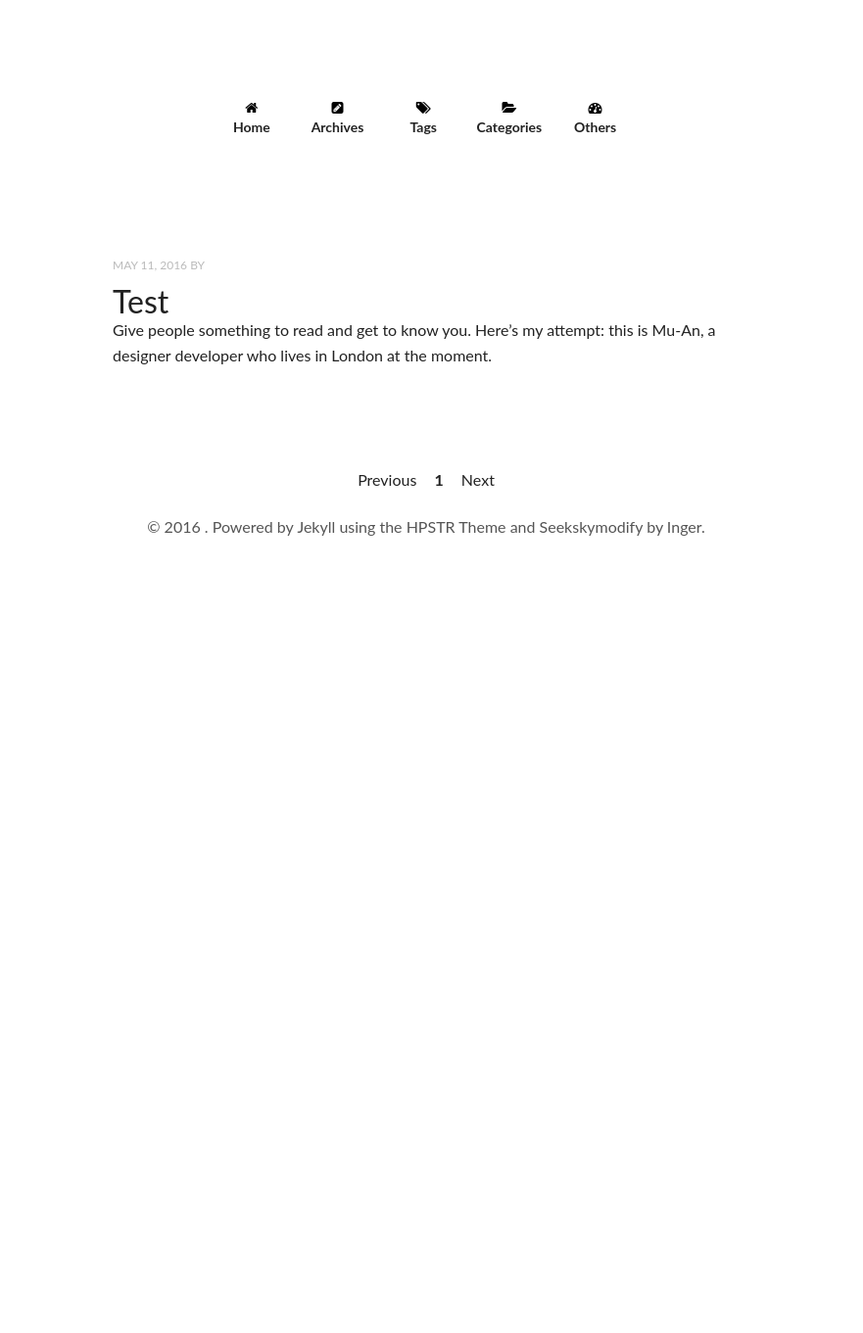
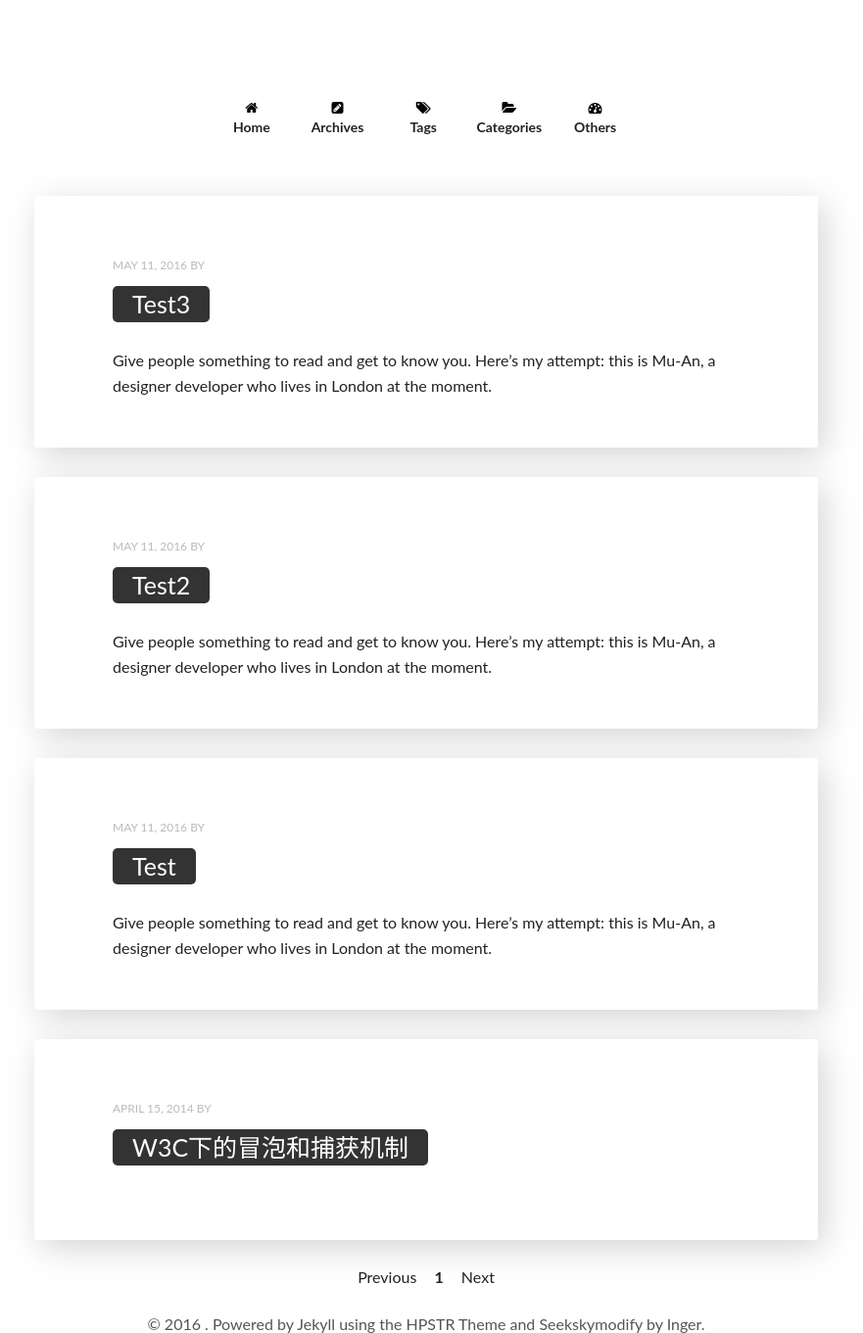
Before and after one commit to hy-inger/hy-inger.github.io, a Jekyll site: the page built from index.html, in a window 1280 px wide and 1361 px high. Shown: the whole window at 98% size, without its empty margins (205-1086 px from the left). Built offline with Jekyll 4.4.1, drawn with Linux system fonts in a browser that asks for light colours; nearby versions of some CDN libraries; library files that are not in the unit come from our copies; the list of posts is cut into pages by our own code.

Commit message:
基本完成首页主题.

```diff
--- a/_config.yml
+++ b/_config.yml
@@ -4,8 +4,10 @@ baseurl: ''
 
 url: "http://localhost:4000"
 
-paginate: 10
+paginate: 5
 gems: [jekyll-paginate]
 
 
 highlighter: rouge
+
+excerpt_separator: "\n"
--- a/_includes/scripts.html
+++ b/_includes/scripts.html
@@ -1,7 +1,7 @@
 
 <script src="{{ site.url }}/assets/js/vendor/jquery-1.12.0.min.js"></script>
 <script src="{{ site.url }}/assets/js/scripts.min.js"></script>
-
+<script src="{{ site.url }}/assets/js/index.js"></script>
 
 
 {% if page.comments %}{% include disqus_comments.html %}{% endif %}
--- /dev/null
+++ b/_posts/2016-5-11-test2.html
@@ -0,0 +1,6 @@
+---
+title: Test2
+layout: post
+---
+
+<p>Give people something to read and get to know you. Here’s my attempt: this is Mu-An, a designer developer who lives in London at the moment.</p>
--- /dev/null
+++ b/_posts/2016-5-11-test3.html
@@ -0,0 +1,8 @@
+---
+title: Test3
+layout: post
+---
+
+<p>Give people something to read and get to know you. Here’s my attempt: this is Mu-An, a designer developer who lives in London at the moment.</p>
+
+<p>test excerpt_separator.</p>
--- a/assets/css/main.css
+++ b/assets/css/main.css
@@ -180,31 +180,12 @@ h1 {
 a {
   text-decoration: none;
   color: #222222;
-  position: relative;
-}
-a::before {
-  content: "";
-  position: absolute;
-  width: 100%;
-  height: 2px;
-  bottom: 0;
-  left: 0;
-  background-color: #000;
-  visibility: hidden;
-  transform: scaleX(0);
-  transition-duration: 0.2s;
-  transition-timing-function: ease-in-out;
-  transition-delay: 0s;
 }
 /* line 22, ../sass/typography.scss */
 a:visited {
   color: #555555;
 }
-/* line 25, ../sass/typography.scss */
-a:hover::before{
-  visibility: visible;
-  transform: scaleX(1);
-}
+
 /* line 28, ../sass/typography.scss */
 a:focus {
   outline: thin dotted;
@@ -1148,53 +1129,7 @@ svg:not(:root) {
   animation-name: bounceInDown;
 }
 
-@-webkit-keyframes drop {
-  /* line 449, ../sass/elements.scss */
-  0% {
-    -webkit-transform: translateY(-500px);
-  }
-
-  /* line 452, ../sass/elements.scss */
-  100% {
-    -webkit-transform: translateY(0);
-  }
-}
-
-@-moz-keyframes drop {
-  /* line 457, ../sass/elements.scss */
-  0% {
-    -moz-transform: translateY(-500px);
-  }
-
-  /* line 460, ../sass/elements.scss */
-  100% {
-    -moz-transform: translateY(0);
-  }
-}
-
-@-o-keyframes drop {
-  /* line 465, ../sass/elements.scss */
-  0% {
-    -o-transform: translateY(-500px);
-  }
-
-  /* line 468, ../sass/elements.scss */
-  100% {
-    -o-transform: translateY(0);
-  }
-}
-
-@keyframes drop {
-  /* line 473, ../sass/elements.scss */
-  0% {
-    transform: translateY(-500px);
-  }
-
-  /* line 476, ../sass/elements.scss */
-  100% {
-    transform: translateY(0);
-  }
-}
+
 
 /* line 480, ../sass/elements.scss */
 .drop {
@@ -1204,13 +1139,46 @@ svg:not(:root) {
   animation-name: drop;
 }
 
+
+@-webkit-keyframes MenuAnimIn {
+  0% {
+        transform: translateY(50px);
+        opacity: 0;
+  }
+  100% {
+    transform: translateY(100px);
+    opacity: 1;
+  }
+}
+
+@-moz-keyframes MenuAnimIn {
+  0% {
+        transform: translateY(50px);
+        opacity: 0;
+  }
+  100% {
+    transform: translateY(100px);
+    opacity: 1;
+  }
+}
+
+@keyframes MenuAnimIn {
+  0% {
+        transform: translateY(50px);
+        opacity: 0;
+  }
+  100% {
+    transform: translateY(100px);
+    opacity: 1;
+  }
+}
 /* line 1, ../sass/dl-menu.scss */
 @media only screen and (min-width: 48em) {
   /* line 1, ../sass/dl-menu.scss */
   .dl-menuwrapper {
     position: fixed;
     width:100%;
-   top:100px;
+    opacity: 0;
     -webkit-animation: MenuAnimIn 0.5s linear;
     -moz-animation: MenuAnimIn 0.5s linear;
     animation: MenuAnimIn 0.5s linear;
@@ -1225,21 +1193,7 @@ svg:not(:root) {
   -moz-transform-style: preserve-3d;
   transform-style: preserve-3d;
 }
-/* line 42, ../sass/dl-menu.scss */
-.dl-menuwrapper button:after {
-  content: '';
-  position: absolute;
-  width: 68%;
-  height: 5px;
-  background: white;
-  top: 10px;
-  left: 16%;
-  box-shadow: 0 10px 0 white, 0 20px 0 white;
-}
-/* line 54, ../sass/dl-menu.scss */
-.dl-menuwrapper button.dl-active {
-  display: none;
-}
+
 /* line 64, ../sass/dl-menu.scss */
 .dl-menuwrapper li {
   position: relative;
@@ -1262,11 +1216,23 @@ svg:not(:root) {
   color: fade(white, 80);
 }
 /* line 76, ../sass/dl-menu.scss */
-.dl-menuwrapper li p a {
-  display: inline;
-  padding: 0;
-  font-size: 12px;
-  font-size: 0.75rem;
+.dl-menuwrapper li a::before {
+  content: "";
+  position: absolute;
+  width: 100%;
+  height: 2px;
+  bottom: 0;
+  left: 0;
+  background-color: #000;
+  visibility: hidden;
+  transform: scaleX(0);
+  transition-duration: 0.2s;
+  transition-timing-function: ease-in-out;
+  transition-delay: 0s;
+}
+.dl-menuwrapper li a:hover::before{
+  visibility: visible;
+  transform: scaleX(1);
 }
 /* line 82, ../sass/dl-menu.scss */
 .dl-menuwrapper li i {
@@ -1334,38 +1300,7 @@ svg:not(:root) {
   display: block;
 }
 
-@-webkit-keyframes MenuAnimIn {
-  0% {
-        top:50px;
-        opacity: 0;
-  }
-  100% {
-    top:100px;
-    opacity: 1;
-  }
-}
-
-@-moz-keyframes MenuAnimIn {
-  0% {
-        top:50px;
-        opacity: 0;
-  }
-  100% {
-    top:100px;
-    opacity: 1;
-  }
-}
-
-@keyframes MenuAnimIn {
-  0% {
-        top:50px;
-        opacity: 0;
-  }
-  100% {
-    top:100px;
-    opacity: 1;
-  }
-}
+
 
 /* line 242, ../sass/dl-menu.scss */
 .dl-menuwrapper > .dl-submenu.dl-animate-in {
@@ -1544,8 +1479,7 @@ svg:not(:root) {
   font-size: 16px;
   font-size: 1rem;
   line-height: 1.625;
-  margin-bottom: 26px;
-  margin-bottom: 1.625rem;
+  margin-top: 26px;
 }
 /* line 18, ../sass/page.scss */
 .entry-content p > a,
@@ -1673,63 +1607,60 @@ svg:not(:root) {
   }
 }
 
-/* line 103, ../sass/page.scss */
-.entry-image {
-  position: relative;
-  width: auto;
-  height: 100%;
-  max-height: 440px;
-}
-/* line 108, ../sass/page.scss */
-.entry-image:after {
-  content: '';
-  position: absolute;
-  top: 0;
-  left: 0;
-  width: 100%;
-  height: 100%;
-  background-color: fade(#222222, 30);
-}
-/* line 117, ../sass/page.scss */
-.entry-image img {
-  width: 100%;
-}
-
-/* line 121, ../sass/page.scss */
-.image-credit {
-  position: absolute;
-  bottom: 0;
-  right: 0;
-  padding: 10px 15px;
-  color: white;
-  background-color: fade(#222222, 50);
-  font-size: 12px;
-  font-size: 0.75rem;
-  text-align: right;
-  -webkit-border-top-right-radius: 3px;
-  -webkit-border-bottom-right-radius: 0;
-  -webkit-border-bottom-left-radius: 0;
-  -webkit-border-top-left-radius: 3px;
-  -moz-border-radius-topright: 3px;
-  -moz-border-radius-bottomright: 0;
-  -moz-border-radius-bottomleft: 0;
-  -moz-border-radius-topleft: 3px;
-  border-top-right-radius: 3px;
-  border-bottom-right-radius: 0;
-  border-bottom-left-radius: 0;
-  border-top-left-radius: 3px;
-  -webkit-background-clip: padding-box;
-  -moz-background-clip: padding;
-  background-clip: padding-box;
-  z-index: 10;
-}
-/* line 132, ../sass/page.scss */
-.image-credit a {
-  color: white;
-  text-decoration: none;
-}
-
-/* line 140, ../sass/page.scss */
+@-webkit-keyframes drop {
+  0% {
+    -webkit-transform: translateY(-50px);
+    opacity: 0;
+  }
+  100% {
+    -webkit-transform: translateY(0);
+    opacity: 1;
+  }
+}
+
+@-moz-keyframes drop {
+  /* line 457, ../sass/elements.scss */
+  0% {
+    -moz-transform: translateY(-50px);
+  }
+
+  /* line 460, ../sass/elements.scss */
+  100% {
+    -moz-transform: translateY(0);
+  }
+}
+
+@-o-keyframes drop {
+  /* line 465, ../sass/elements.scss */
+  0% {
+    -o-transform: translateY(-50px);
+  }
+
+  /* line 468, ../sass/elements.scss */
+  100% {
+    -o-transform: translateY(0);
+  }
+}
+
+@keyframes drop {
+  0% {
+    transform: translateY(-50px);
+    opacity: 0;
+  }
+  100% {
+    transform: translateY(0);
+    opacity: 1;
+  }
+}
+.hentry{
+    box-shadow: 6px 8px 35px 0px #D6D4D4;
+    margin-bottom: 30px;
+    opacity: 0;
+    -webkit-animation: drop 0.5s ease 500ms;
+    -moz-animation: drop 0.5s ease 500ms;
+    -o-animation: drop 0.5s ease 500ms;
+    animation-name: drop 0.5s ease 500ms;
+}
 .entry-meta {
   font-size: 12px;
   font-size: 0.75rem;
@@ -1778,6 +1709,39 @@ svg:not(:root) {
   -moz-box-shadow: 0 0 1px fade(#222222, 20);
   box-shadow: 0 0 1px fade(#222222, 20);
 }
+.entry-title a.title{
+    color:#fff;
+    background: #333;
+    display: inline-block;
+    padding:6px 20px;
+    font-size: 25px;
+    border-radius: 5px;
+    position: relative;
+}
+.entry-title a.title:before {
+  pointer-events: none;
+  position: absolute;
+  content: '';
+  height: 0;
+  width: 0;
+  top: 0;
+  right: 0;
+  background: white;
+  /* IE9 */
+  background: linear-gradient(225deg, white 45%, #D6D3D3  50%, #fff 56%, white 80%);
+  box-shadow: -1px 1px 1px rgba(0, 0, 0, 0.4);
+  -webkit-transition-duration: 0.5s;
+  transition-duration: 0.5s;
+  -webkit-transition-property: width, height;
+  transition-property: width, height;
+
+}
+.entry-title a.title:hover:before, .entry-title a.title:focus:before, .entry-title a.title:active:before {
+  width: 20px;
+  height: 20px;
+}
+
+
 
 /* line 175, ../sass/page.scss */
 #post .entry-content,
@@ -2018,7 +1982,6 @@ svg:not(:root) {
   -webkit-border-radius: 3px;
   -moz-border-radius: 3px;
   border-radius: 3px;
-  margin-bottom: 20px;
   padding: 25px 15px;
 }
 @media only screen and (min-width: 48em) {
@@ -2030,7 +1993,6 @@ svg:not(:root) {
 @media only screen and (min-width: 62.5em) {
   /* line 327, ../sass/page.scss */
   #post-index article {
-    margin-bottom: 30px;
     padding: 50px 80px;
   }
 }
--- /dev/null
+++ b/assets/js/index.js
@@ -0,0 +1,11 @@
+$(document).ready(function(){
+    $('.hentry').on('webkitAnimationEnd',function(){
+        $(this).css('opacity','1');
+    })
+    $('.dl-menuwrapper').on('webkitAnimationEnd',function(){
+        $(this).css({
+            top:'100px',
+            opacity:'1',
+        });
+    })
+})
--- a/index.html
+++ b/index.html
@@ -5,7 +5,7 @@ tags: [Jekyll, theme, themes, responsive, blog, modern]
 ---
 
 {% for post in paginator.posts %}
-<article class="hentry">
+<article class="hentry">{{post.index}}
   <header>
     <div class="entry-meta">
         <span class="entry-date date published updated">
@@ -25,13 +25,13 @@ tags: [Jekyll, theme, themes, responsive, blog, modern]
         {% endif %}
     </div><!-- /.entry-meta -->
     {% if post.link %}
-      <h1 class="entry-title"><a href="{{ site.url }}{{ post.url }}" rel="bookmark" title="{{ post.title }}"><i class="icon-double-angle-right"></i></a> <a href="{{ post.link }}">{{ post.title }}</a></h1>
+      <h1 class="entry-title"><a href="{{ site.url }}{{ post.url }}" rel="bookmark" title="{{ post.title }}" class="title"><i class="icon-double-angle-right"></i></a> <a href="{{ post.link }}">{{ post.title }}</a></h1>
     {% else %}
-      <h1 class="entry-title"><a href="{{ site.url }}{{ post.url }}" rel="bookmark" title="{{ post.title }}" itemprop="url">{{ post.title }}</a></h1>
+      <h1 class="entry-title"><a href="{{ site.url }}{{ post.url }}" rel="bookmark" title="{{ post.title }}" itemprop="url" class="title">{{ post.title }}</a></h1>
     {% endif %}
   </header>
   <div class="entry-content">
-    {{ post.content | split:'<!--more-->' | first }}
+    {{ post.excerpt | split:'<!--more-->' | first }}
   </div><!-- /.entry-content -->
 </article><!-- /.hentry -->
 {% endfor %}
```
Also changed, not shown: _posts/2014-04-15-W3C下的冒泡和捕获机制.html (added, +118 -0 lines), 1 other file.
